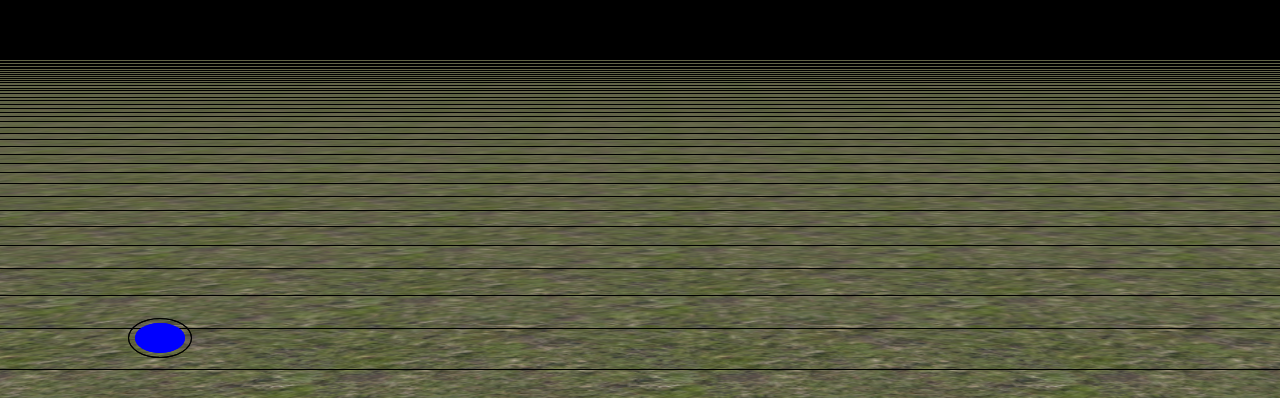
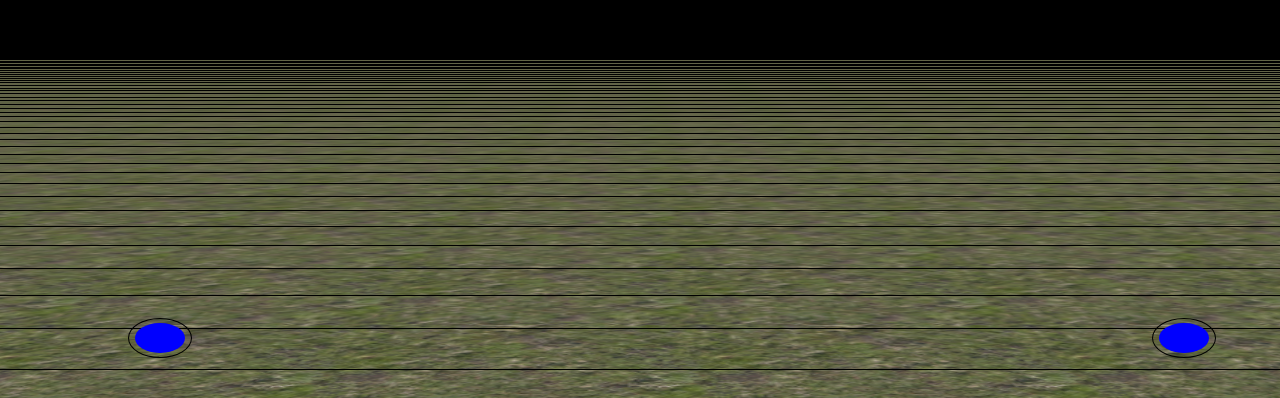
Before and after one commit to KharleannCF/PomodoroClock, a plain HTML site: page solar/controlesMoviles/index.html in a window 1280 px wide. Shown: the part 402-800 px from the top of the page. Drawn offline with Linux system fonts and the light colour scheme; animation ran at ten frames a second.

Commit message:
Update index.html

```diff
--- a/solar/controlesMoviles/index.html
+++ b/solar/controlesMoviles/index.html
@@ -49,7 +49,7 @@
 			width: 5%;
 			position: absolute;
 			top: 90%;
-			left: 10%;
+			left: 90%;
 		}
 
 		#wrapper2 {
```
